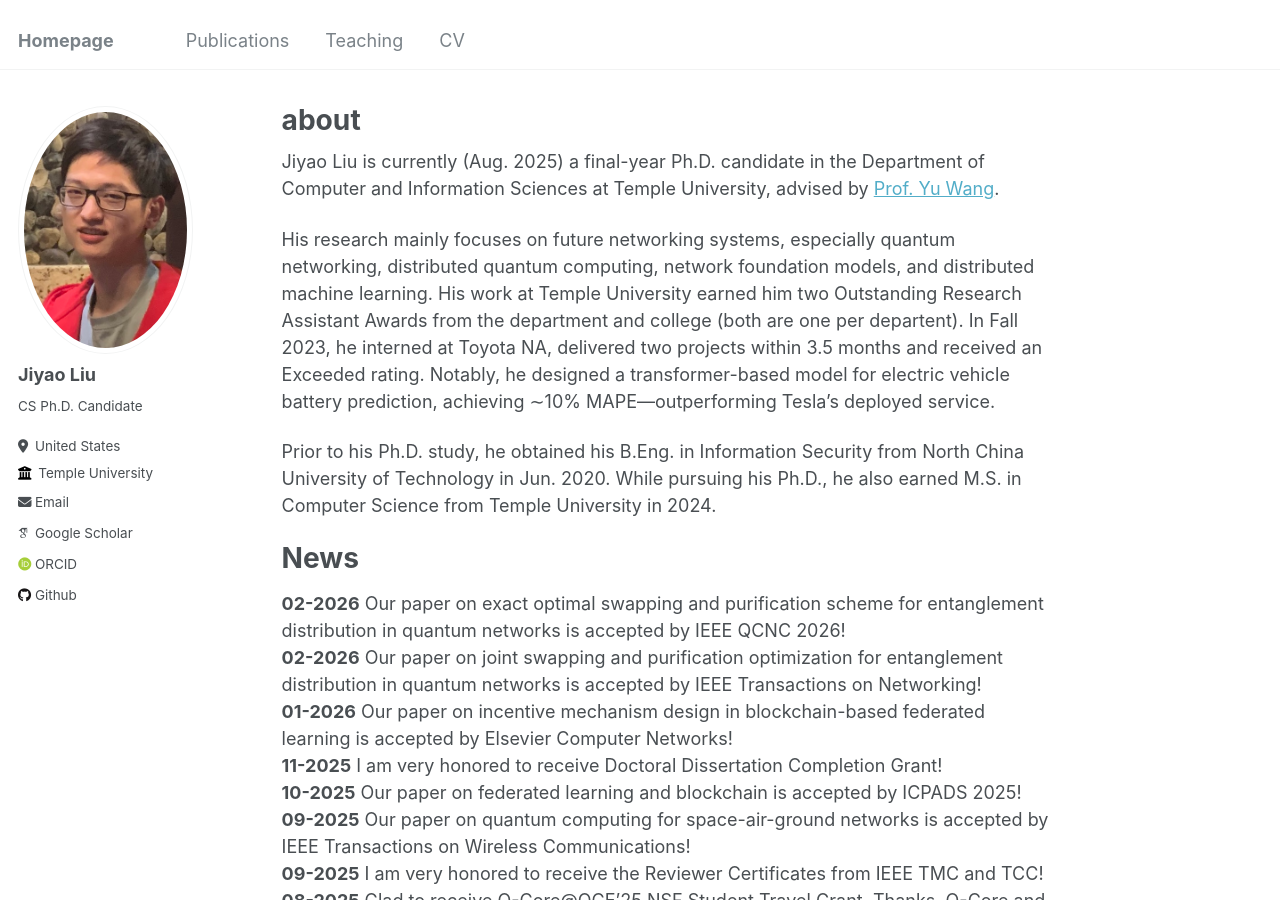
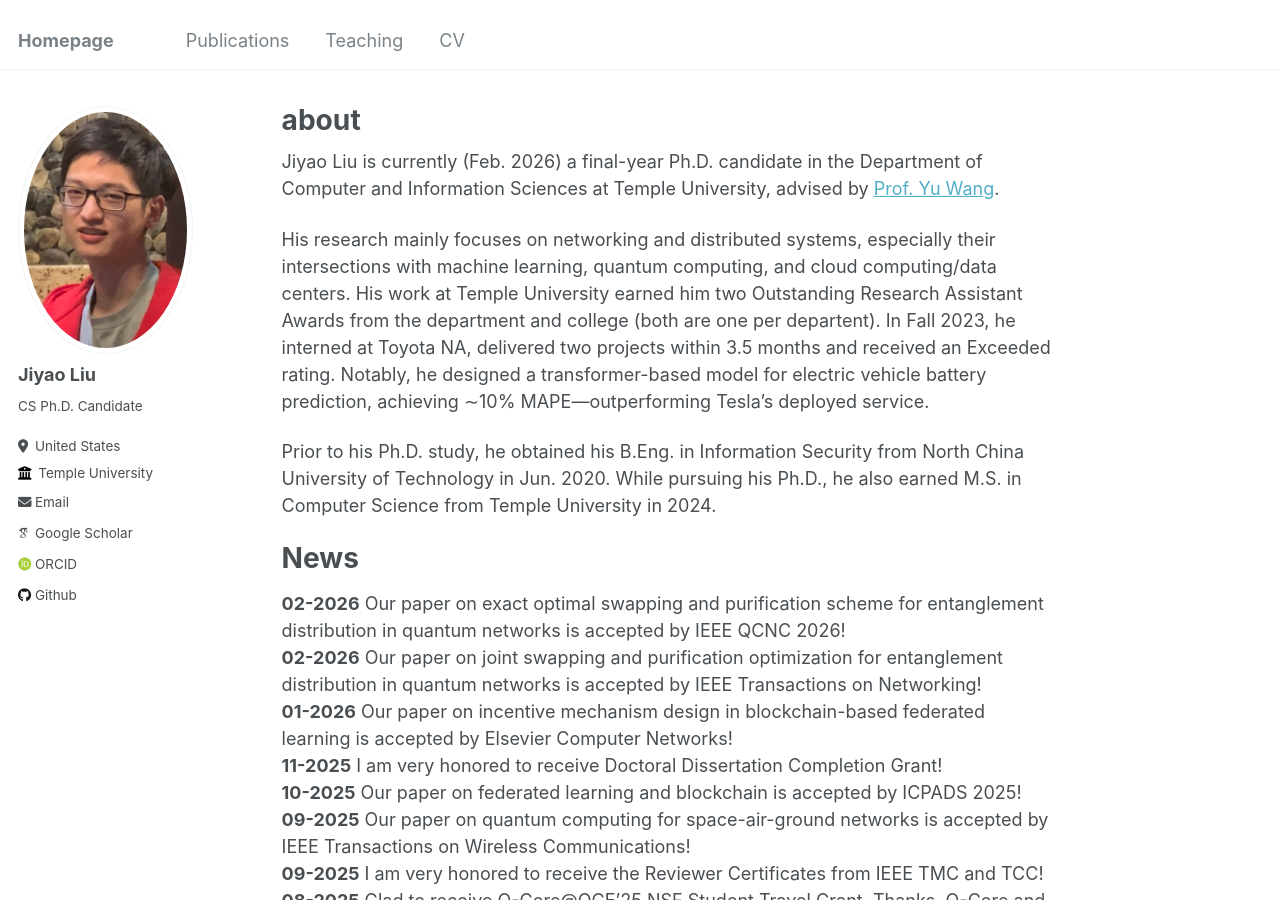
Before and after one commit to Jiyao17/jiyao17.github.io, a Jekyll site: the page built from _pages/about.md, in a window 1280 px wide and 900 px high. Built offline with Jekyll 4.4.1, drawn with Linux system fonts in a browser that asks for light colours; some web fonts are replaced.

Commit message:
fix errors

```diff
--- a/_pages/about.md
+++ b/_pages/about.md
@@ -7,9 +7,9 @@ redirect_from:
   - /about.html
 ---
 
-Jiyao Liu is currently (Aug. 2025) a final-year Ph.D. candidate in the Department of Computer and Information Sciences at Temple University, advised by [Prof. Yu Wang](https://cis.temple.edu/~yu/){:target="_blank"}.
+Jiyao Liu is currently (Feb. 2026) a final-year Ph.D. candidate in the Department of Computer and Information Sciences at Temple University, advised by [Prof. Yu Wang](https://cis.temple.edu/~yu/){:target="_blank"}.
 
-His research mainly focuses on future networking systems, especially quantum networking, distributed quantum computing, network foundation models, and distributed machine learning. His work at Temple University earned him two Outstanding Research Assistant Awards from the department and college (both are one per departent). In Fall 2023, he interned at Toyota NA, delivered two projects within 3.5 months and received an Exceeded rating. Notably, he designed a transformer-based model for electric vehicle battery prediction, achieving ∼10% MAPE—outperforming Tesla’s deployed service.
+His research mainly focuses on networking and distributed systems, especially their intersections with machine learning, quantum computing, and cloud computing/data centers. His work at Temple University earned him two Outstanding Research Assistant Awards from the department and college (both are one per departent). In Fall 2023, he interned at Toyota NA, delivered two projects within 3.5 months and received an Exceeded rating. Notably, he designed a transformer-based model for electric vehicle battery prediction, achieving ∼10% MAPE—outperforming Tesla’s deployed service.
 
 Prior to his Ph.D. study, he obtained his B.Eng. in Information Security from North China University of Technology in Jun. 2020. While pursuing his Ph.D., he also earned M.S. in Computer Science from Temple University in 2024.
 
```
Also changed, not shown: _pages/publications.md (+1 -1 lines).
